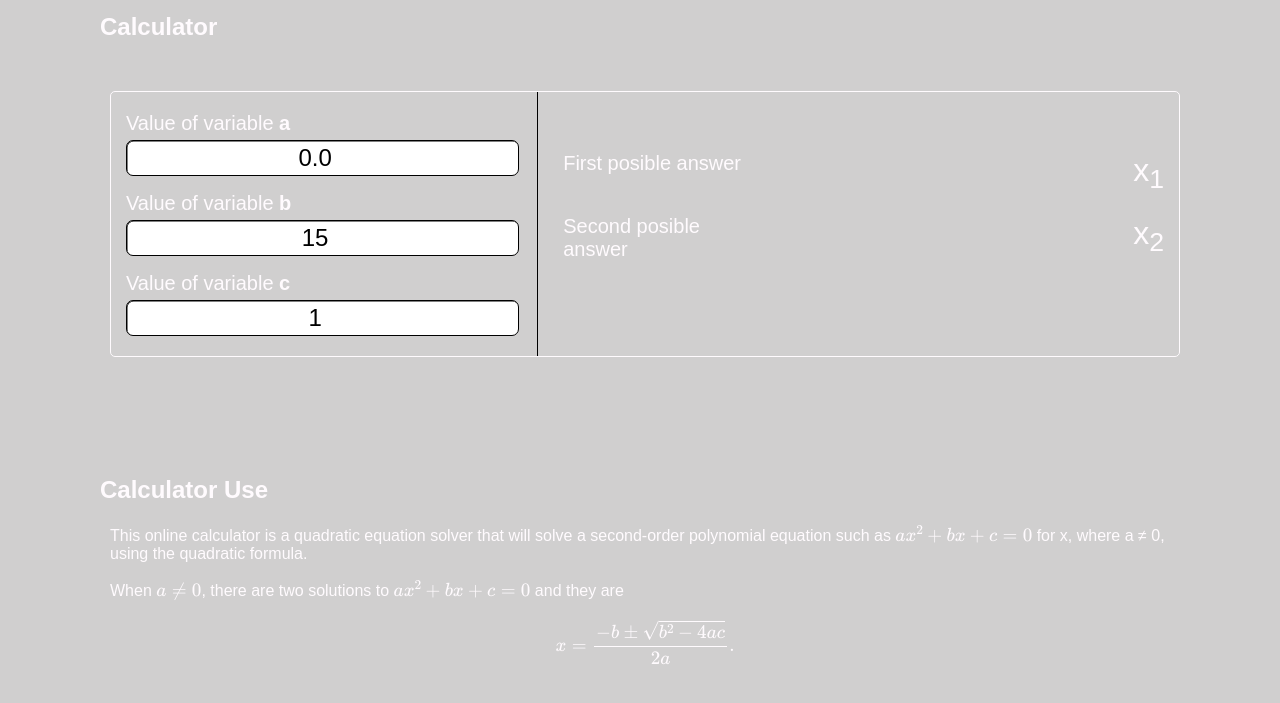
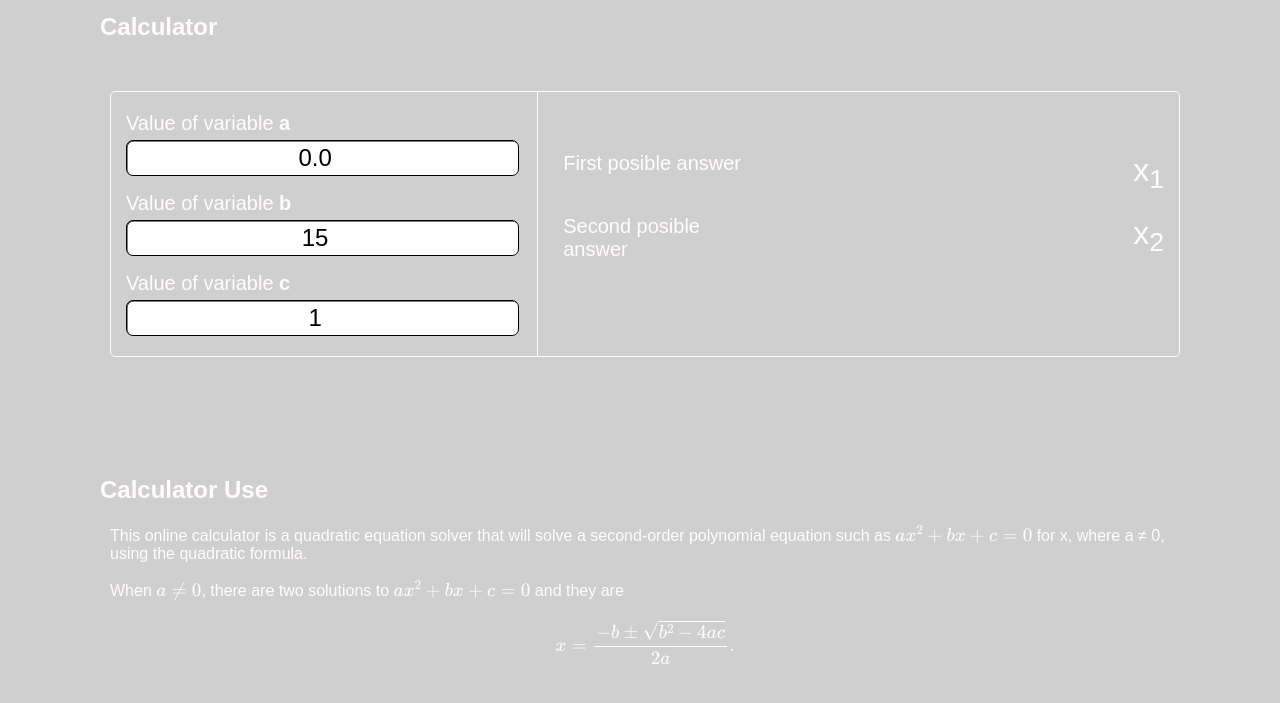
Before and after one commit to sicaramacuya/custom-calculator-web, a plain HTML site: page index.html in a window 1280 px wide. Shown: the part 97-800 px from the top of the page. Drawn offline with nearby package versions, Linux system fonts and the light colour scheme.

Commit message:
corrected a border color

```diff
--- a/resources/css/styles.css
+++ b/resources/css/styles.css
@@ -23,7 +23,7 @@ body {
 
 #input-side-rectangle {
     padding: 20px 20px 20px 15px;
-    border-right: 1px solid black;
+    border-right: 1px solid #FFFBFE;
     display: flex;
     flex-direction: column;
 
```
